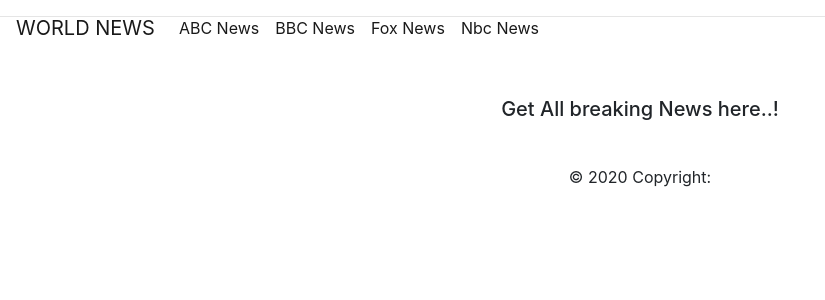
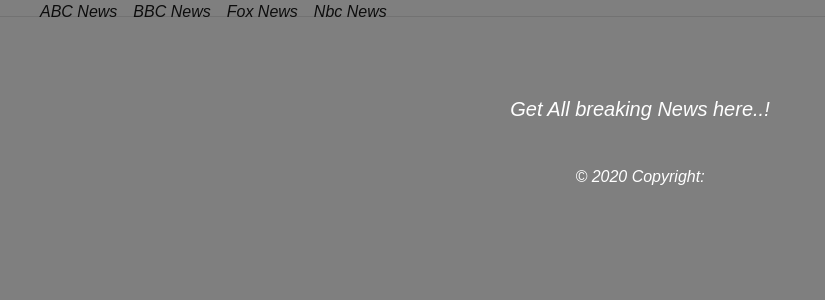
Before and after one commit to peterkush/python-IP2, a Flask app: template templates/bbc.html in a window 1280 px wide. Shown: the top 300 px of the page, without its empty margins (0-825 px from the left). Run offline with Flask 2, Linux system fonts and the light colour scheme; the template is opened without the code that fills it, so the values that code supplies are empty; some libraries are stand-ins or nearby versions.

Commit message:
add main sytle and navbar

```diff
--- a/static/main.css
+++ b/static/main.css
@@ -1,9 +1,9 @@
 
-/* body
+ body
 {
-color:black;
+color:white;
 font-size:normal;
 font-family: sans-serif;
 font-style: italic;
-
-} */
+background-color:rgba(0,0, 0, 0.5)
+}
--- a/templates/navbar.html
+++ b/templates/navbar.html
@@ -1,7 +1,7 @@
-<nav class=" navbar navbar-expand-lg navbar-light fixed-top scrolling-navbar mytop">
-    <a class="navbar-brand" href="#">WORLD NEWS</a>
+<nav class=" navbar navbar-expand-lg navbar-light fixed-top scrolling-navbar mytop" id="navbar" style="height: 24px; width: auto;">
+    <a class="navbar-brand" href="#"></a>
     <button class="navbar-toggler" type="button" data-toggle="collapse" data-target="#navbarSupportedContent" aria-controls="navbarSupportedContent" aria-expanded="false" aria-label="Toggle navigation">
-    <span class="navbar-toggler-icon"></span>
+    <span class="navbar-toggler-icon"><i>App <span>News</span></i></span>
     </button>
 
     <div class="collapse navbar-collapse" id="navbarSupportedContent">
```
